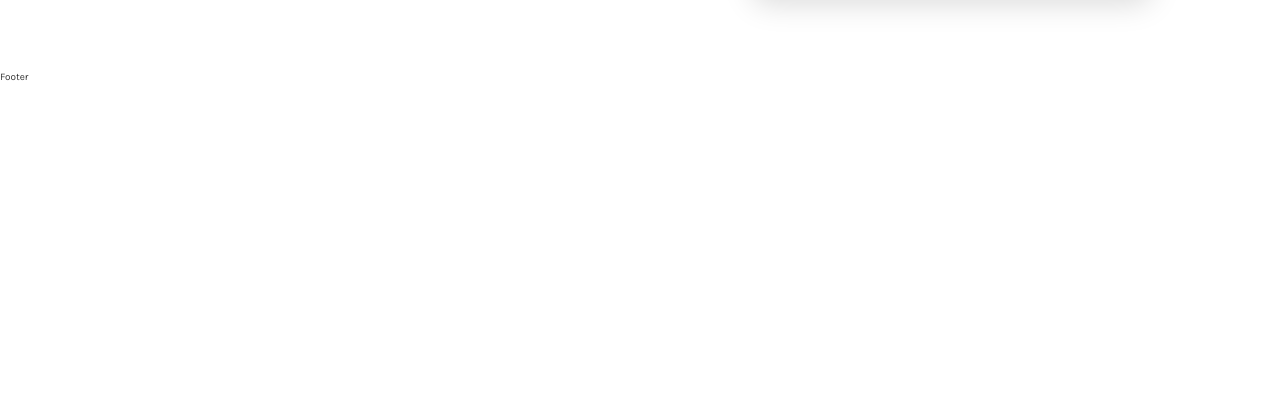
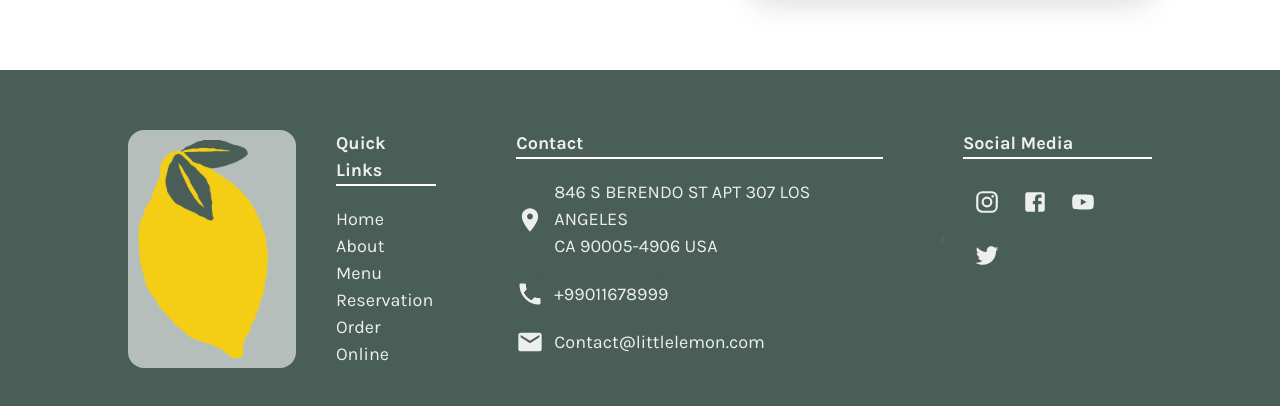
Before and after one commit to Mahyarnafisi/capstone-react-final-project, a React (Create React App) app: page / in a window 1280 px wide. Shown: the part 3487-3893 px from the top of the page. Before the commit the page ends 3572 px from the top, so only its background shows below. Built offline with nearby package versions, Linux system fonts and the light colour scheme; a web font is replaced by a local one.

Commit message:
done with footer

```diff
--- a/src/Components/Footer/Footer.jsx
+++ b/src/Components/Footer/Footer.jsx
@@ -1,7 +1,68 @@
 import React from "react";
 import Styles from "./Footer.module.css";
+import logoImage from "./../../assets/image/Logo .svg";
+import InstagramIcon from "@mui/icons-material/Instagram";
+import FacebookIcon from "@mui/icons-material/Facebook";
+import YouTubeIcon from "@mui/icons-material/YouTube";
+import TwitterIcon from "@mui/icons-material/Twitter";
+import PhoneIcon from "@mui/icons-material/Phone";
+import MailIcon from "@mui/icons-material/Mail";
+import LocationOnIcon from "@mui/icons-material/LocationOn";
+import { Link, NavLink } from "react-router-dom";
+
 function Footer() {
-  return <div className={Styles.footer}>Footer</div>;
+  return (
+    <footer className={Styles.footer}>
+      <div className={Styles.logoContainer}>
+        <img src={logoImage} alt="" />
+      </div>
+      <div className={Styles.navbar}>
+        <div className={Styles.quickLink}>
+          <h2>Quick Links</h2>
+          <ul>
+            <li>
+              <NavLink>Home</NavLink>
+            </li>
+            <li>
+              <NavLink>About</NavLink>
+            </li>
+            <li>
+              <NavLink>Menu</NavLink>
+            </li>
+            <li>
+              <NavLink>Reservation</NavLink>
+            </li>
+            <li>
+              <NavLink>Order Online</NavLink>
+            </li>
+          </ul>
+        </div>
+        <div className={Styles.contact}>
+          <h2>Contact</h2>
+          <ul>
+            <li>
+              <LocationOnIcon /> 846 S BERENDO ST APT 307 LOS ANGELES <br /> CA 90005-4906 USA
+            </li>
+            <li>
+              <PhoneIcon />
+              +99011678999
+            </li>
+            <li>
+              <MailIcon />
+              Contact@littlelemon.com
+            </li>
+          </ul>
+        </div>
+        <div className={Styles.socialMedia}>
+          <h2>Social Media</h2>
+          <InstagramIcon />
+          <FacebookIcon />
+          <YouTubeIcon />
+          <TwitterIcon />
+        </div>
+      </div>
+    </footer>
+  );
 }
 
 export default Footer;
--- a/src/Components/Footer/Footer.module.css
+++ b/src/Components/Footer/Footer.module.css
@@ -1,3 +1,85 @@
 .footer {
   width: 100%;
+  background-color: var(--color-primary-1);
+  display: flex;
+  align-items: stretch;
+  justify-content: space-evenly;
+  padding: 6rem 10vw;
+  gap: 4rem;
 }
+.logoContainer {
+  background-color: #ffffff99;
+  border-radius: 16px;
+  padding: 1rem;
+  display: flex;
+}
+.navbar {
+  width: 100%;
+  display: flex;
+  align-items: flex-start;
+  justify-content: space-evenly;
+  gap: 8rem;
+}
+
+.navbar h2 {
+  color: var(--color-gray);
+  font-size: var(--font-s-md);
+  border-bottom: 2px solid white;
+  margin-bottom: 2rem;
+}
+
+.navbar li {
+  color: var(--color-gray);
+  font-size: var(--font-s-md);
+}
+
+.navbar a {
+  color: var(--color-gray);
+  font-size: var(--font-s-md);
+}
+
+.quickLink {
+}
+.quickLink a {
+  transition: all 0.3s;
+}
+
+.quickLink a:hover {
+  filter: brightness(150%);
+  text-decoration: underline;
+}
+.contact {
+}
+
+.contact ul {
+  display: flex;
+  align-items: flex-start;
+  flex-direction: column;
+  gap: 2rem;
+  justify-content: center;
+}
+.contact li {
+  display: flex;
+  align-items: center;
+  justify-content: flex-start;
+  gap: 1rem;
+}
+.contact svg {
+  font-size: 28px;
+  color: var(--color-gray);
+}
+.socialMedia {
+}
+
+.socialMedia svg {
+  font-size: 28px;
+  color: var(--color-gray);
+  margin: 1rem;
+  border-bottom: 2px solid transparent;
+  transition: all 0.3s;
+  cursor: pointer;
+}
+.socialMedia svg:hover {
+  filter: brightness(150%);
+  border-bottom: 2px solid white;
+}
```
